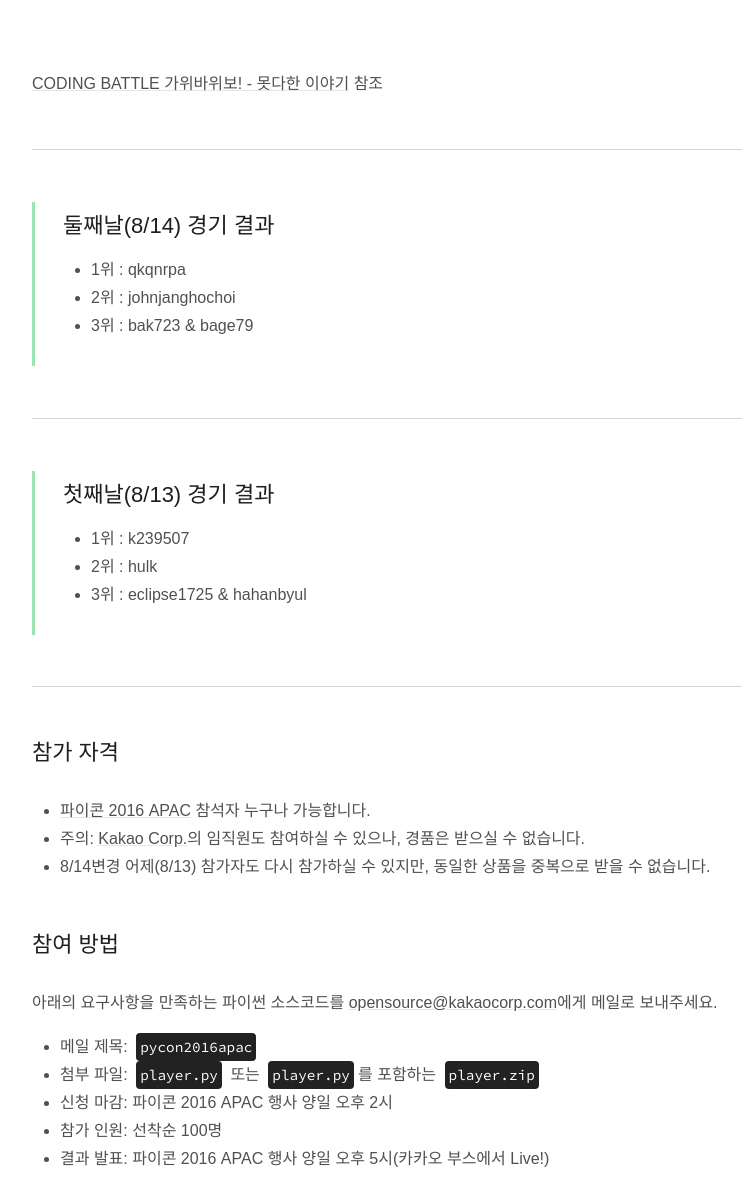
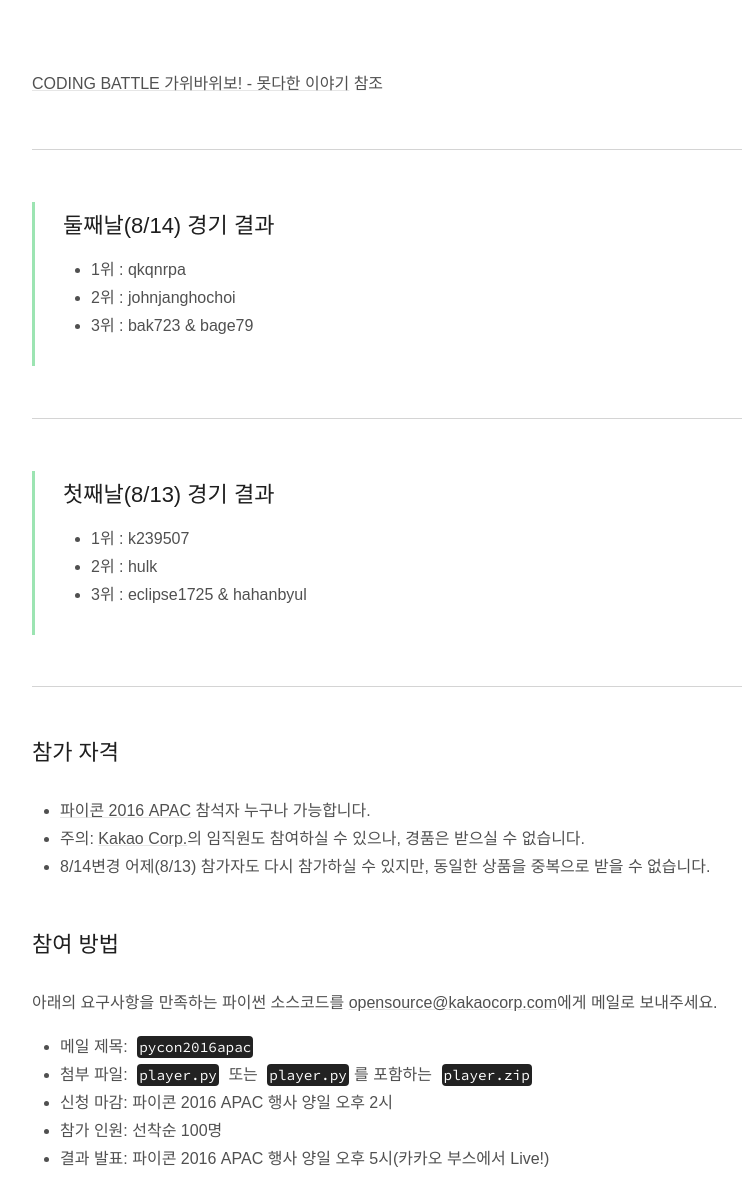
Before and after one commit to gutmate/gutmate.github.com, a Jekyll site: the page built from pycon2016apac.md, in a window 1280 px wide. Shown: the part 521-1712 px from the top of the page, without its empty margins (193-935 px from the left). Built offline with Jekyll 4.4.1, drawn with Linux system fonts in a browser that asks for light colours; some web fonts are replaced; grey boxes are pictures that could not be loaded.

Commit message:
Update style about code

```diff
--- a/assets/css/screen.css
+++ b/assets/css/screen.css
@@ -1153,11 +1153,12 @@
 
 /* code */
 #content code.highlighter-rouge {
-	margin: 0 4px;
-	padding: 5px 4px;
+	margin: 0 5px;
+	padding: 2px;
 	color: #fff;
 	background-color: #222;
 	border-radius: 4px;
+  list-style: 1;
 }
 #content .highlighter-rouge {
   position: relative;
```
